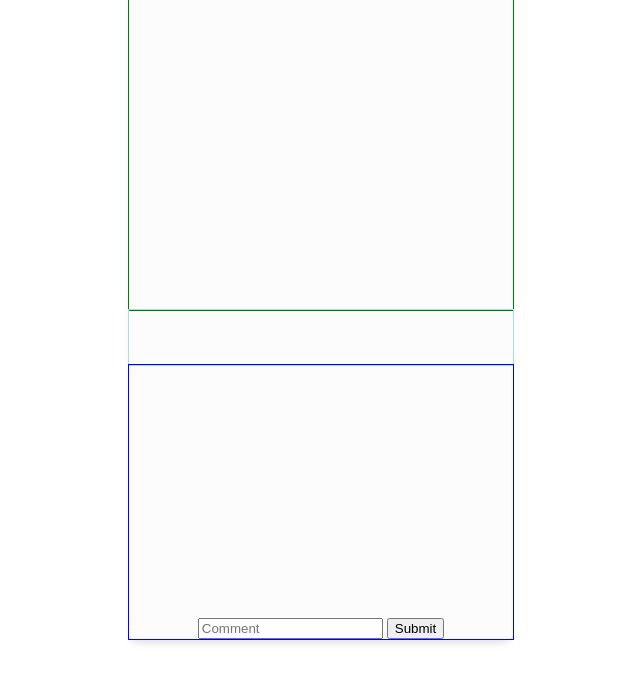
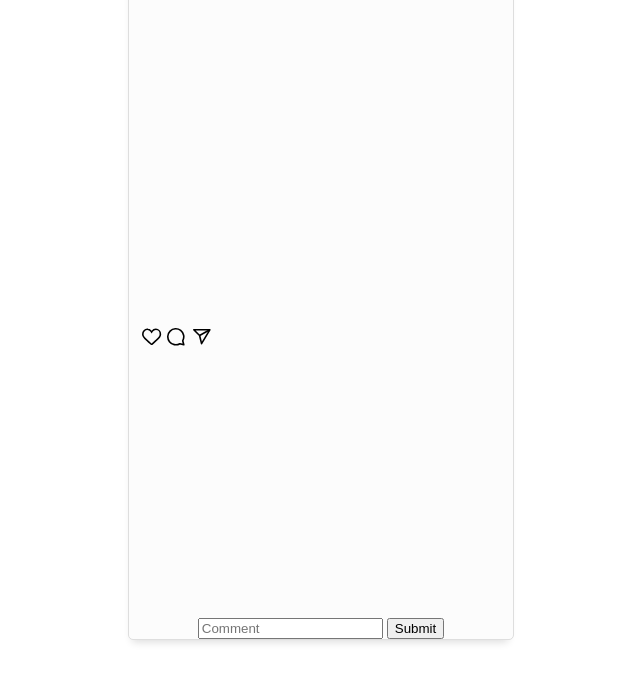
Before and after one commit to ramirofazio/coloredByteTest, a plain HTML site: page index.html in a window 1280 px wide. Shown: the part 121-800 px from the top of the page, without its empty margins (319-959 px from the left). Drawn offline with Linux system fonts and the light colour scheme.

Commit message:
Buttons mockup ready

```diff
--- a/index.css
+++ b/index.css
@@ -1,4 +1,4 @@
-@import url('https://fonts.googleapis.com/css2?family=Inter:wght@400;500&display=swap');
+@import url("https://fonts.googleapis.com/css2?family=Inter:wght@400;500&display=swap");
 
 body {
   margin: 0;
@@ -20,8 +20,8 @@ body {
   flex-direction: column;
   width: 30%;
   height: 90%;
-    background: #FCFCFC;
-    border: 1px solid #DEDEDE;
+  background: #fcfcfc;
+  border: 1px solid #dedede;
   box-shadow: -1px 7px 8px -5px rgba(0, 0, 0, 0.14);
   border-radius: 5px;
 }
@@ -37,7 +37,7 @@ body {
   display: flex;
   align-items: center;
   justify-content: space-between;
-    flex:1;
+  flex: 0.9;
 }
 
 .profileImg {
@@ -57,7 +57,7 @@ body {
 
 .nameContainer h1 {
   margin-bottom: 3px;
-    font-family: 'Inter';
+  font-family: "Inter";
   font-style: normal;
   font-weight: 500;
   color: #000;
@@ -67,7 +67,7 @@ body {
 
 .nameContainer p {
   margin-top: 0;
-    font-family: 'Inter';
+  font-family: "Inter";
   font-style: normal;
   font-weight: 400;
   color: #000;
@@ -77,12 +77,19 @@ body {
 
 .slider {
   flex: 4;
-    outline: 1px solid green;
 }
 
 .buttons {
-    flex: 0.7;
-    outline: 1px solid lightblue;
+  width: 20%;
+  display: flex;
+  align-items: center;
+  justify-content: space-around;
+  flex: 0.5;
+  margin-left: 10px;
+}
+
+.sendBtn {
+  margin-top: 2px;
 }
 
 .comments {
@@ -90,5 +97,4 @@ body {
   align-items: flex-end;
   justify-content: center;
   flex: 3.5;
-    outline: 1px solid blue;
 }
--- a/index.html
+++ b/index.html
@@ -20,8 +20,65 @@
             <p>Buenos Aires, Argentina</p>
           </div>
         </header>
+
         <section class="slider"></section>
-        <section class="buttons"></section>
+
+        <section class="buttons">
+          <svg
+            class="likeBtn"
+            width="20"
+            height="20"
+            viewBox="0 0 25 20"
+            fill="none"
+            xmlns="http://www.w3.org/2000/svg"
+          >
+            <path
+              d="M11.1922 3.93947L12.0108 5.06127L12.8152 3.92921C13.9861 2.28118 15.3883 1.55 17.3 1.55C20.3746 1.55 23 4.27619 23 7.8C23 10.955 20.7845 12.9687 18.0873 15.2089C17.8128 15.4087 17.5359 15.6571 17.3041 15.8651C17.2108 15.9488 17.1248 16.0259 17.0492 16.0907L17.04 16.0986L17.031 16.1067L16.031 17.0067L16.031 17.0067L16.0229 17.0141C14.7715 18.1654 13.9306 18.932 13.3415 19.4474C12.7382 19.9753 12.4494 20.1942 12.2855 20.2925C12.2252 20.3287 12.1585 20.3587 12.0968 20.3783C12.0368 20.3974 12.0037 20.3997 12.0003 20.4C12 20.4 11.9999 20.4 12 20.4C12.0001 20.4 12 20.4 11.9997 20.4C11.9963 20.3997 11.9632 20.3974 11.9032 20.3783C11.8415 20.3587 11.7748 20.3287 11.7145 20.2925C11.5541 20.1962 11.2228 19.9348 10.5927 19.3883C10.1545 19.0082 9.60712 18.5221 8.92067 17.9125C8.6561 17.6776 8.37089 17.4243 8.06331 17.1517L8.06334 17.1516L8.05618 17.1454L6.93166 16.1676C6.60691 15.8455 6.2426 15.5339 5.9474 15.2878C3.27309 12.9733 1 10.916 1 7.8C1 4.27233 3.62562 1.55854 6.68649 1.59991L6.68649 1.6H6.7C8.61517 1.6 10.0212 2.3347 11.1922 3.93947Z"
+              fill="none"
+              stroke="black"
+              stroke-width="2"
+            />
+          </svg>
+
+          <svg
+            class="commentBtn"
+            width="20"
+            height="20"
+            viewBox="0 0 25 20"
+            fill="none"
+            xmlns="http://www.w3.org/2000/svg"
+          >
+            <path
+              d="M19.6444 15.9944C20.8595 13.8925 21.2678 11.4202 20.7931 9.03916C20.3184 6.65816 18.9932 4.53141 17.0649 3.05622C15.1366 1.58103 12.7372 0.858298 10.3149 1.02305C7.89265 1.1878 5.61321 2.22875 3.90242 3.95146C2.19163 5.67416 1.16651 7.96077 1.01858 10.3841C0.870644 12.8075 1.61001 15.2018 3.09855 17.1198C4.58708 19.0378 6.72298 20.3483 9.10721 20.8065C11.4915 21.2646 13.9609 20.8391 16.0544 19.6094L20.9884 20.9864L19.6444 15.9944Z"
+              stroke="black"
+              stroke-width="2"
+              stroke-linejoin="round"
+            />
+          </svg>
+
+          <svg
+            class="sendBtn"
+            width="20"
+            height="20"
+            viewBox="0 0 25 20"
+            fill="none"
+            xmlns="http://www.w3.org/2000/svg"
+          >
+            <path
+              d="M21 1L8.21802 8.083"
+              stroke="black"
+              stroke-width="2"
+              stroke-linejoin="round"
+            />
+            <path
+              d="M10.698 18.334L21 1.001H1L8.218 8.084L10.698 18.334Z"
+              stroke="black"
+              stroke-width="2"
+              stroke-linejoin="round"
+            />
+          </svg>
+        </section>
+
         <section class="comments">
           <div class="inputContainer">
             <input type="text" class="commentInput" placeholder="Comment" />
```
Lines whose indentation alone changed are shown as unchanged.
